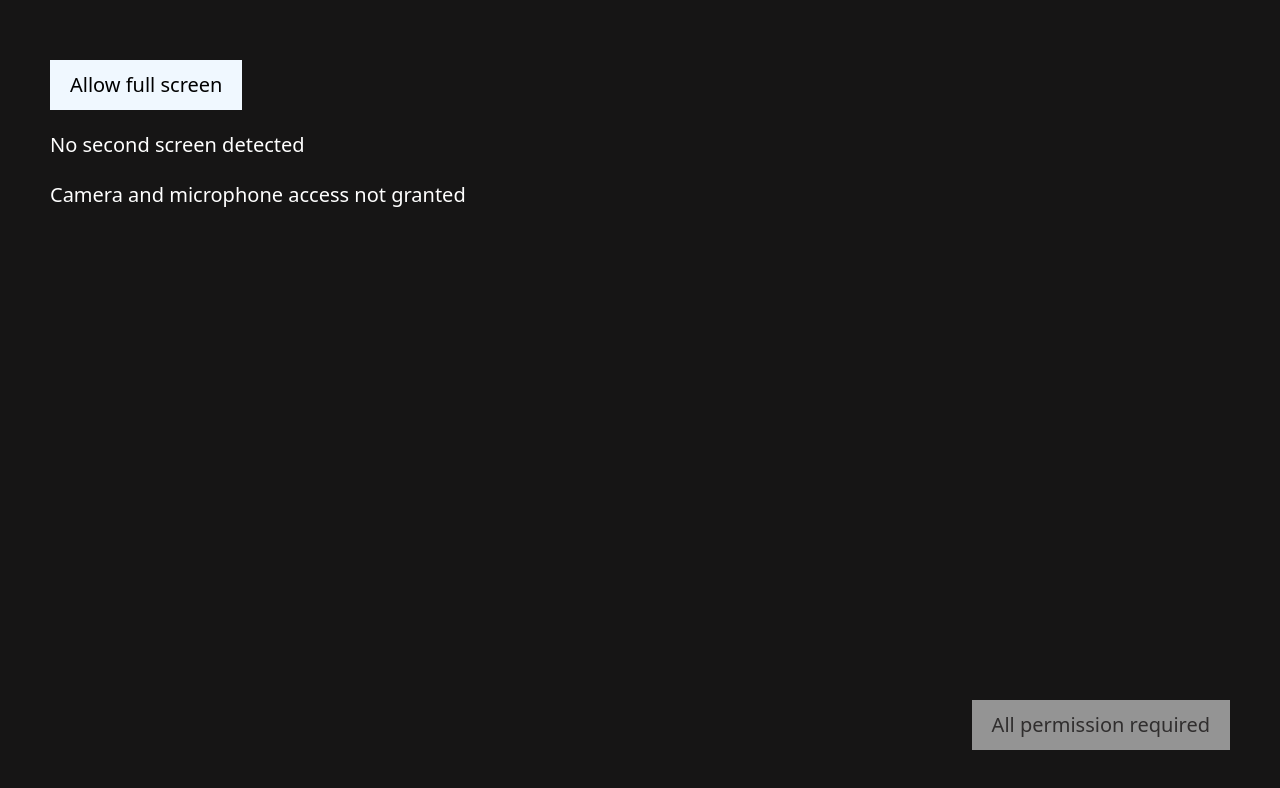
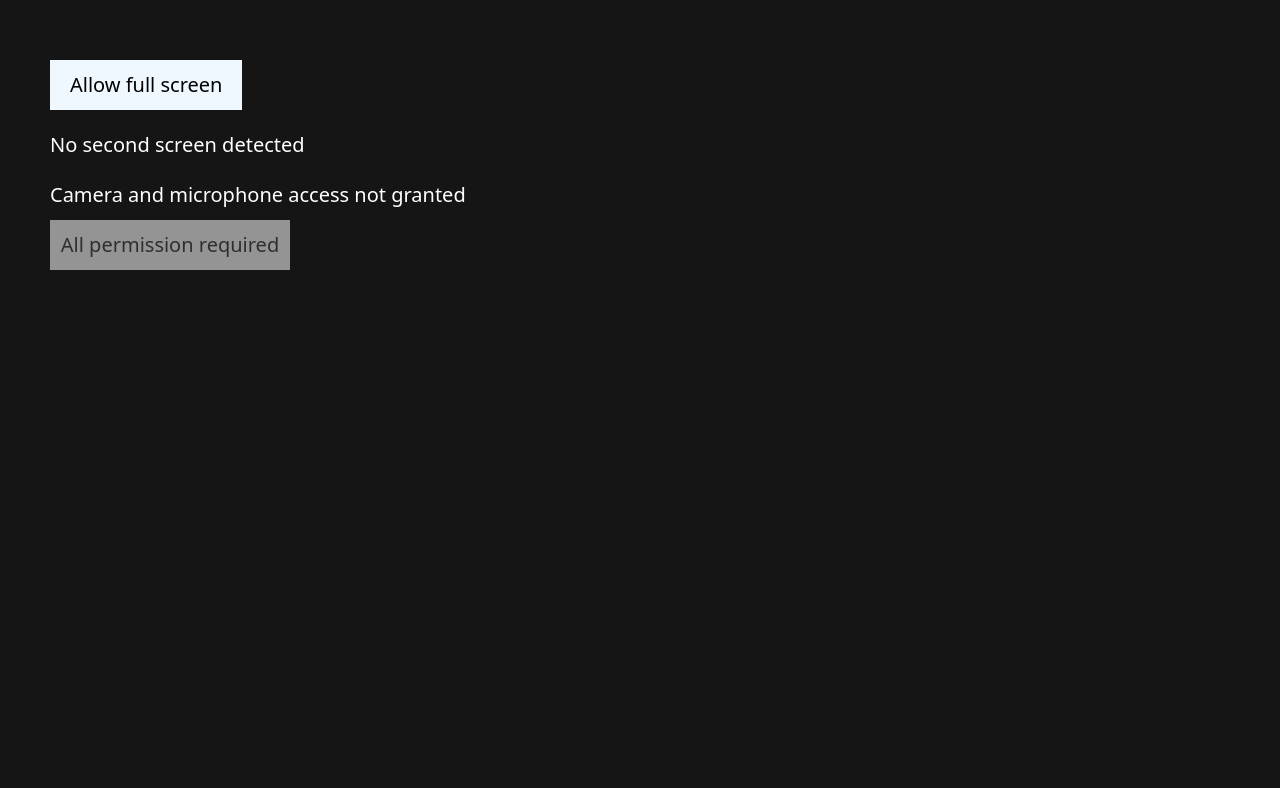
Before and after one commit to soumyaParmar/videorecoder, a React (Vite) app: page / in a window 1280 px wide. Shown: the top 788 px of the page. Built offline with nearby package versions, Linux system fonts and the light colour scheme; no server answers.

Commit message:
css change

```diff
--- a/src/components/AntiCheating/Anticheat.jsx
+++ b/src/components/AntiCheating/Anticheat.jsx
@@ -1,5 +1,5 @@
 import { useEffect, useRef, useState } from "react";
-import './anti.css';
+import "./anti.css";
 import { useNavigate } from "react-router-dom";
 import MultipleFaceDetectionComponent from "../temp/Face";
 // import Facedetection from "../Facedetection/Facedetection";
@@ -8,7 +8,7 @@ const Anticheat = () => {
   const [isExtendedScreen, setIsExtendedScreen] = useState(false);
   const [cameraPermission, setCameraPermission] = useState(false);
   const [isFullScreen, setIsFullScreen] = useState(false);
-  const [allPermission,setAllPermission] = useState(false)
+  const [allPermission, setAllPermission] = useState(false);
   const router = useNavigate();
   const webcam = useRef(null);
 
@@ -16,15 +16,13 @@ const Anticheat = () => {
     if (window.screen.isExtended) {
       setIsExtendedScreen(true);
     }
-    if(!isExtendedScreen && cameraPermission && isFullScreen){
-      setAllPermission(true)
-    }else{
-      setAllPermission(false)
+    if (!isExtendedScreen && cameraPermission && isFullScreen) {
+      setAllPermission(true);
+    } else {
+      setAllPermission(false);
     }
     getCameraPermission();
-  }, [isExtendedScreen,cameraPermission,isFullScreen]);
-
-
+  }, [isExtendedScreen, cameraPermission, isFullScreen]);
 
   const getCameraPermission = async () => {
     try {
@@ -37,7 +35,7 @@ const Anticheat = () => {
         if (webcam.current) {
           webcam.current.srcObject = videoStream;
         }
-      }else{
+      } else {
         setCameraPermission(false);
       }
     } catch (error) {
@@ -58,11 +56,13 @@ const Anticheat = () => {
   };
 
   const handleTestStart = () => {
-    router('/test_screen');
+    router("/test_screen");
   };
 
   return (
-    <div className="per_body">
+    <div className="per_body h-[30rem] mx-auto w-[70rem] mt-[7rem] flex justify-between">
+      <div className=" flex flex-col justify-between">
+        <div>
           {!isFullScreen ? (
             <button className="button" onClick={handleFullscreen}>
               Allow full screen
@@ -82,22 +82,26 @@ const Anticheat = () => {
           ) : (
             <p>Camera and microphone access not granted</p>
           )}
-      {cameraPermission && (
-        <div style={{position:"absolute" , right:'50px', top:'50px'}}>
-          <MultipleFaceDetectionComponent/>
         </div>
-      )}
-      {
-        allPermission ? (
+
+        {allPermission ? (
           <>
-            <button className="start_btn" onClick={handleTestStart}>Start Test</button>
+            <button className="start_btn" onClick={handleTestStart}>
+              Start Test
+            </button>
           </>
-        ):(
+        ) : (
           <>
             <button className="req_btn">All permission required</button>
           </>
-        )
-      }
+        )}
+      </div>
+
+      {cameraPermission && (
+        <div>
+          <MultipleFaceDetectionComponent />
+        </div>
+      )}
     </div>
   );
 };
--- a/src/components/AntiCheating/anti.css
+++ b/src/components/AntiCheating/anti.css
@@ -1,33 +1,52 @@
-.per_body{
+.per_body {
   padding: 50px;
 }
-.button{
-    background-color: aliceblue !important;
+.button {
+  background-color: aliceblue;
   color: black !important;
   padding: 10px 20px;
   margin: 10px 0;
   font-size: 20px;
+  transition: all 0.2s ease;
+
 }
-p{
+
+.button:hover {
+  background-color: rgb(232, 235, 236);
+}
+p {
   padding: 10px 0;
   font-size: 20px;
 }
-.start_btn{
-    position: absolute;
+.start_btn {
+  /* position: absolute;
     bottom: 50px;
-    right: 50px;
+    right: 50px; */
+  width: 12rem;
   font-size: 20px;
   background-color: aliceblue;
+  transition: all 0.2s ease;
   color: black;
   padding: 10px 20px;
 }
 
-.req_btn{
-    position: absolute;
+.start_btn:hover {
+  background-color: rgb(208, 211, 212);
+}
+
+.req_btn {
+  /* position: absolute;
     bottom: 50px;
-    right: 50px;
+    right: 50px; */
   font-size: 20px;
+  width: 15rem;
+  transition: all 0.2s ease;
+
   background-color: rgb(148, 148, 148);
   color: rgb(48, 46, 46);
-    padding: 10px 20px;
+  padding: 10px 10px;
 }
+
+.req_btn:hover {
+  background-color: rgb(179, 177, 177);
+}
--- a/src/components/Questions/Question.jsx
+++ b/src/components/Questions/Question.jsx
@@ -9,7 +9,7 @@ import PitchDetector from "../PitchDetection/PitchDetection";
 import PitchFinder from "pitchfinder";
 import "./ques.css";
 
-const LOW_PITCH_THRESHOLD = 17000;
+const LOW_PITCH_THRESHOLD = 200;
 
 const Question = () => {
   const [response, setResponse] = useState(0);
@@ -60,10 +60,13 @@ const Question = () => {
   const detectPitch = (event) => {
     const buffer = event.inputBuffer.getChannelData(0);
     const pitch = detector(buffer);
+    // console.log(pitch)
+
     if (pitch) {
       const roundedPitch = Math.round(pitch);
       setPitch(roundedPitch);
       updateGraph(roundedPitch);
+      // console.log(roundedPitch)
       setWarning(
         roundedPitch < LOW_PITCH_THRESHOLD
           ? "Please speak in a higher pitch."
```
Lines whose indentation alone changed are shown as unchanged.
